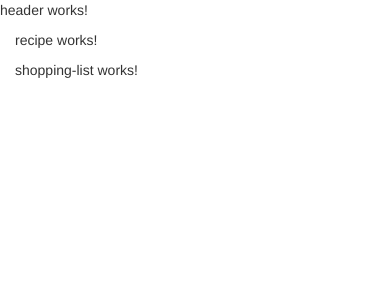
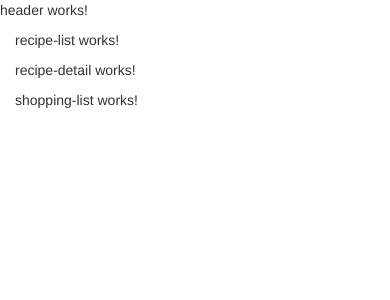
Before and after one commit to Jesdwarf/ShoppingApp, an Angular app: page / in a window 390 px wide. Shown: the top 300 px of the page. Built offline with nearby package versions, Linux system fonts and the light colour scheme.

Commit message:
commit with recipe somponet adding the recipe list and recipe detail

```diff
--- a/src/app/recipe/recipe.component.html
+++ b/src/app/recipe/recipe.component.html
@@ -1 +1,8 @@
-<p>recipe works!</p>
+<div class="row">
+  <div class="col-md-5">
+    <app-recipe-list></app-recipe-list>
+  </div>
+  <div class="col-md-7">
+    <app-recipe-detail></app-recipe-detail>
+  </div>
+</div>
```
